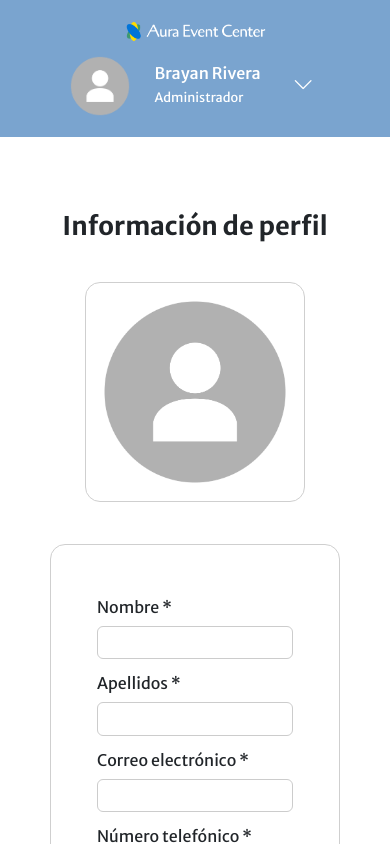
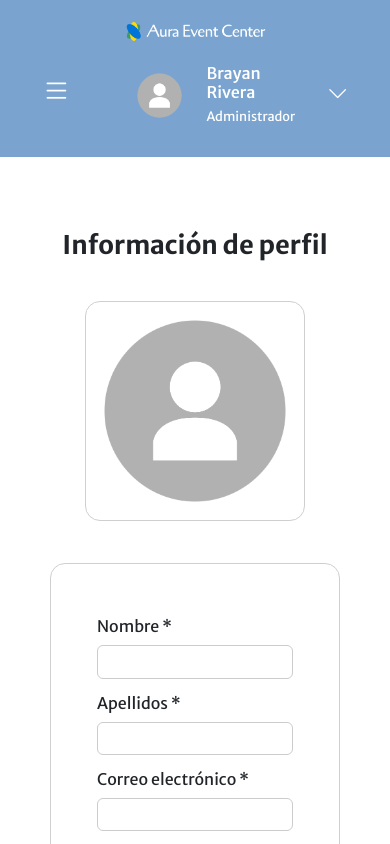
Before and after one commit to henoc03/AuraEventCenter, a React (Vite) app in the folder frontend/: page /profile in a window 390 px wide. Shown: the top 844 px of the page. Built offline with nearby package versions, Linux system fonts and the light colour scheme; no server answers.

Commit message:
feat: Se agrega el menu de hamburguesa al header, ya es 100% responsivo

```diff
--- a/frontend/src/components/common/Header.jsx
+++ b/frontend/src/components/common/Header.jsx
@@ -1,11 +1,11 @@
-//import React, { useEffect, useState } from 'react';
+import React, { useEffect, useState } from 'react';
 import Logo from '../icons/Logo.jsx';
 import ProfilePhoto from '../icons/ProfilePhoto.jsx'
 import '../../style/header.css'
 
 const DEFAULT_ROUTE = 'http://localhost:3000'
 
-function Header() {
+function Header({children}) {
   //const [currentUser, setCurrentUser] = useState([]);
 
   // Traer informacion del usuario activo desde la api
@@ -16,9 +16,57 @@ function Header() {
   //    .catch(error => console.error('Error fetching user data:', error));
   // },[]);
 
+  const [isMobile, setIsMobile] = useState(false);
+  const [hamburgerMenuIsOpen, setHamburguerMenuIsOpen] = useState(false);
+
+  useEffect(() => {
+    const handleResize = () => {
+      setIsMobile(window.innerWidth <= 768);
+    };
+
+    handleResize();
+    window.addEventListener('resize', handleResize);
+
+    return () => {
+      window.removeEventListener('resize', handleResize);
+    };
+  }, []);
+
+
+
   return (
     <header className='header-container'>
       <a href="/"><Logo className='logo'/></a>
+
+      <div className='drop-down-menus-container'>
+        {/*Menu de hamburguesa*/}
+        {isMobile && (
+          <div className="hamburger" onClick={() => setHamburguerMenuIsOpen(!hamburgerMenuIsOpen)}>
+            <div className='drop-down-menu' style={{top: '0%'}}>
+              <button
+                id="hamburger-button"
+                type="button"
+                className="btn btn-primary"
+                data-bs-toggle="collapse"
+                data-bs-target="#hamburger-menu"
+                aria-expanded="false"
+                aria-controls="hamburger-menu" // Corregido para que coincida con el id del menú
+                style={{ marginBottom: 0 }}>
+                <i className="bi bi-list"></i> {/* Asegurarse de que los íconos de Bootstrap estén disponibles */}
+              </button>
+
+              <div className="collapse submenu" id="hamburger-menu"
+              style={{ position: 'absolute', zIndex: 1000, left: '0%'}}>
+                <div className='card card-body'>
+                  <div className='dropdown-hamburger-menu'>
+                    {children}
+                  </div>
+                </div>
+              </div>
+            </div>
+          </div>
+        )}
+
         <div className='right-content-container'>
           <ProfilePhoto/>
           <div className='user-info-container'>
@@ -59,6 +107,7 @@ function Header() {
             </div>
           </div>
         </div>
+      </div>
     </header>
   )
 }
--- a/frontend/src/pages/Profile.jsx
+++ b/frontend/src/pages/Profile.jsx
@@ -28,7 +28,16 @@ function Profile() {
 
   return (
     <>
-      <Header/>
+      <Header>
+        <ul>
+          <li><a href="/profile"><i className="bi bi-person-fill"></i><span>Perfil</span></a></li>
+          <li><a href="/account"><i className="bi bi-gear"></i><span>Cuenta</span></a></li>
+          <li><a href="/privacy"><i className="bi bi-lock-fill"></i><span>Privacidad</span></a></li>
+          <li><a href="/*"><i className="bi bi-bell-fill"></i><span>Notificaciones</span></a></li>
+          <li><a href="/*"><i className="bi bi-eye"></i><span>Apariencia</span></a></li>
+        </ul>
+      </Header>
+
       <div className="main-container">
         <SideBar className="side-bar">
           <ul>
--- a/frontend/src/style/header.css
+++ b/frontend/src/style/header.css
@@ -10,6 +10,13 @@
     align-items: center;
     justify-content: space-between;
     padding: 0px 30px;
+}
+
+.drop-down-menus-container {
+    display: flex;
+    flex-direction: row;
+    justify-content: space-between;
+    padding: 0 20px;
 }
 
 .right-content-container {
@@ -40,37 +47,44 @@
     margin: 0px;
 }
 
-#collapse-button {
+#collapse-button, #hamburger-button {
     color: white;
     background: none;
     border: none;
     font-size: 1.3rem;
-    margin-bottom: 0px;
+    margin: 0;
 }
 
-#collapse-button:active, #collapse-button:focus{
+#hamburger-button {
+    margin-top: 20px;
+    font-size: 1.8rem;
+}
+
+#collapse-button:active, #collapse-button:focus,
+#hamburger-button:active, #hamburger-button:focus{
     outline: none !important;
     box-shadow: none !important;
 }
 
 .submenu {
-    top: 100%;
+    top: 95%;
 }
 
 .card {
     padding: 0;
     margin: 0;
     border: none;
-    border-radius: 0px 0px 15px 15px;;
+    border-radius: 0px 0px 15px 15px;
 }
 
-.dropdown-user-info {
+.dropdown-user-info, .dropdown-hamburger-menu {
     display: flex;
     flex-direction: column;
     align-items: center;
     width: 35vw;
     max-width: 360px;
     min-width: 200px;
+    max-height: 300px;
     color: black;
     font-size: 0.8rem;
     background-color: rgb(255, 255, 255);
@@ -106,12 +120,53 @@
     font-weight: bold;
 }
 
+.dropdown-hamburger-menu ul{
+    height: 100%;
+    width: 100%;
+    list-style: none;
+    padding: 0;
+}
+
+.dropdown-hamburger-menu ul li{
+    display: flex;
+    flex-wrap: nowrap;
+    margin: 20px 15px;
+    padding: 8px 8px;
+    font-size: 1.2rem;
+}
+
+.dropdown-hamburger-menu ul li:hover{
+    font-weight: bold;
+}
+
+.dropdown-hamburger-menu ul li:first-child{
+    background-color: #C3D6EA;
+    border-radius: 10px;
+    font-weight: bold;
+}
+
+.dropdown-hamburger-menu ul a{
+    text-decoration: none;
+    color: #666666;
+}
+
+.dropdown-hamburger-menu ul li span{
+    margin-left:10px;
+    font-size: 0.9rem;
+    text-decoration: none;
+    font-family: 'Merriweather Sans', sans-serif;
+}
+
 @media(max-width: 768px) {
     .header-container {
         justify-content: center;
         flex-direction: column;
         height: 20%;
         padding: 10px;
+    }
+
+    .drop-down-menus-container {
+        width: 100%;
     }
 
     .user-info-container {
@@ -121,12 +176,14 @@
 
     .submenu {
         top: 113%;
-        left: 11%;
     }
 
-    .card {
-        width: 20px;
+    /* Asegurar que el menú hamburguesa quede siempre debajo del header */
+    #hamburger-menu {
+        top: 0%;
+        margin-top: 140px;
     }
+
     .user-info-container h2 {
         font-size: 1rem;
     }
@@ -134,4 +191,17 @@
     .user-info-container p {
         font-size: 0.8rem;
     }
+
+    .dropdown-hamburger-menu ul li{
+        margin: 10px 15px;
+        padding: 5px 8px;
+    }
 }
+
+@media(max-width: 481px) {
+    /* Asegurar que el menú hamburguesa quede siempre debajo del header */
+    #hamburger-menu {
+        top: 0%;
+        margin-top: 158px;
+    }
+}
```
Lines whose indentation alone changed are shown as unchanged.
